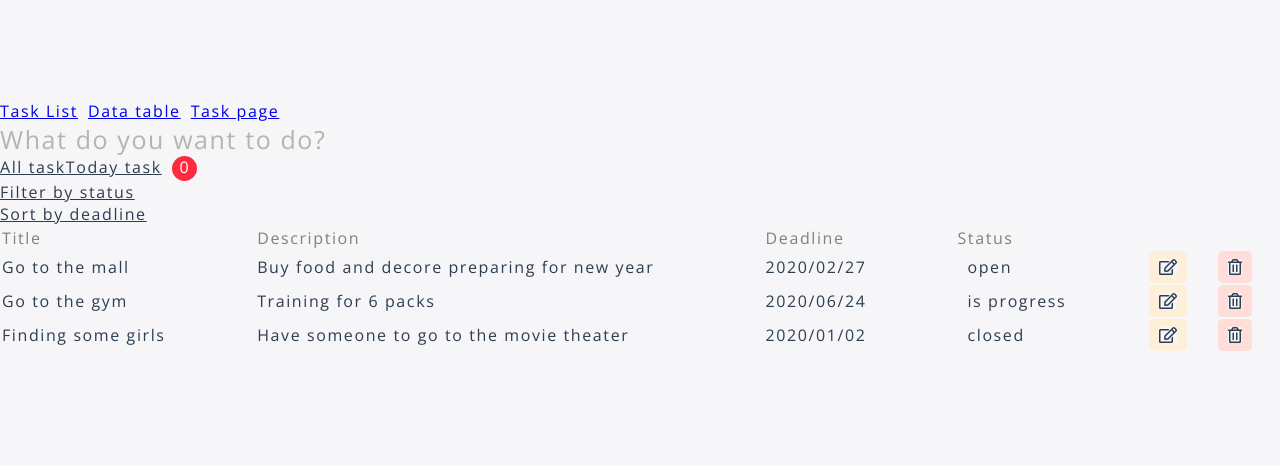
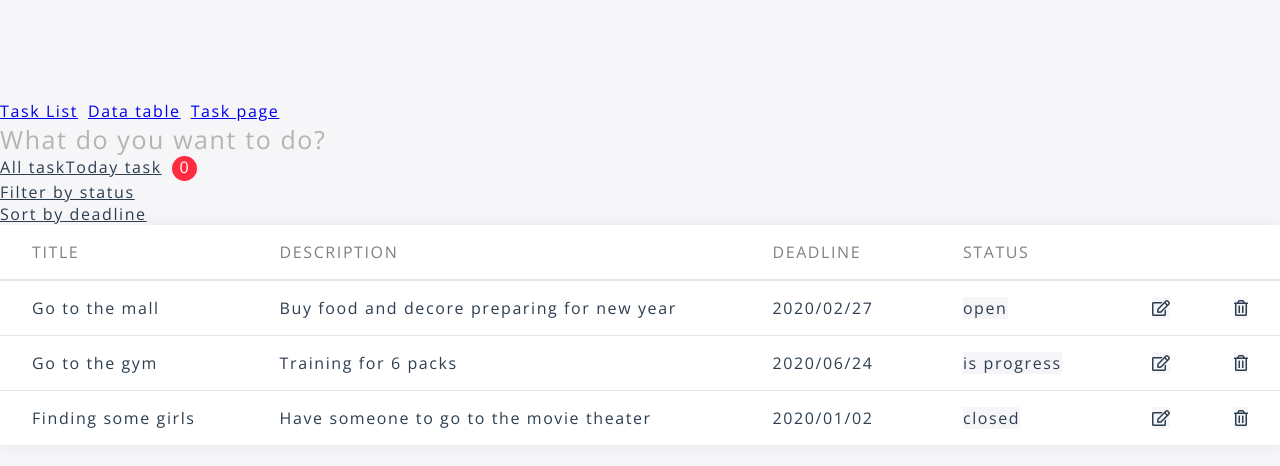
Before and after one commit to tonyminh95/todo-list-vuejs, a Vue app: page /tasks in a window 1280 px wide. Shown: the top 466 px of the page. Built offline with nearby package versions, Linux system fonts and the light colour scheme.

Commit message:
custom table

```diff
--- a/src/components/bases/BasePagination.vue
+++ b/src/components/bases/BasePagination.vue
@@ -48,7 +48,7 @@
 
         computed: {
             numberOfPages () {
-                return Math.trunc(this.list_size / this.page_size) + 1
+                return Math.ceil(this.list_size / this.page_size)
             }
         },
 
--- a/src/pages/TaskPage.vue
+++ b/src/pages/TaskPage.vue
@@ -1,21 +1,101 @@
 <template>
-    <div>
+    <div style="width: 85%; margin: 0 auto; margin-top: 50px;">
 
         <table class="table">
             <thead>
-                <tr>Title</tr>
-                <tr>Description</tr>
-                <tr>Deadline</tr>
-                <tr>Status</tr>
+                <tr>
+                    <th v-for="(header, index) in headers" :key="index" :width="header.width">{{ header.title }}</th>
+                </tr>
             </thead>
-            <tbody></tbody>
+            <tbody>
+                <tr v-for="body in bodies" :key="body.id">
+                    <td v-for="(header, index) in headers" :key="index">
+                        {{ body[header.title] }}
+                    </td>
+                </tr>
+            </tbody>
+            <tfoot>
+                <tr>
+                    <td :colspan="headers.length">
+                        <ul>
+                            <!-- <li class="u-display-inline-block u-margin-right-small"> -->
+                            <li>
+                                <dropdown :items="entries" >
+                                    <div slot="dropdownButton">
+                                        <!-- Row per pages <span class="u-border-bottom">{{ numberOfEntries }}</span> -->
+                                        <fa-icon :icon="['fas', 'sort-down']"></fa-icon>
+                                    </div>
+                                </dropdown>
+                            </li>
+                            <li>
+                                <pagination
+                                    :page_size="page_size"
+                                    :list_size="bodies.length"
+                                    @page-number="test"
+                                />
+                            </li>
+                        </ul>
+                    </td>
+                </tr>
+            </tfoot>
         </table>
 
     </div>
 </template>
 
 <script>
+    import Pagination from '@/components/bases/BasePagination'
+    import Dropdown from '@/components/bases/BaseDropdown'
+
     export default {
-        name: 'TaskPage'
+        name: 'TaskPage',
+
+        components: {
+            Pagination,
+            Dropdown
+        },
+
+        data() {
+            return {
+                page_size: 1,
+                entries: [10, 25, 50, 75, 100],
+                headers: [
+                    { width: '20%', title: 'title' },
+                    { width: '55%', title: 'description' },
+                    { width: '10%', title: 'deadline' },
+                    { width: '15%', title: 'status' },
+                ],
+                bodies: [
+                    {
+                        id: 1,
+                        title: 'Maecenas pharetra convallis posuere morbi',
+                        description: 'Lorem ipsum dolor sit amet, consectetur adipiscing elit, sed do eiusmod tempor incididunt ut labore et dolore magna aliqua. Ornare suspendisse sed nisi lacus sed viverra tellus. Sed risus pretium quam vulputate dignissim. Amet massa vitae tortor condimentum. Ultricies lacus sed turpis tincidunt id aliquet risus feugiat in.',
+                        deadline: '13/02/2020',
+                        status: 'open'
+                    },
+                    {
+                        id: 2,
+                        title: 'Volutpat blandit aliquam etiam erat',
+                        description: 'Lorem ipsum dolor sit amet, consectetur adipiscing elit, sed do eiusmod tempor incididunt ut labore et dolore magna aliqua. Netus et malesuada fames ac turpis egestas maecenas. Fermentum odio eu feugiat pretium nibh ipsum consequat nisl vel. Lobortis mattis aliquam faucibus purus in massa. Dignissim suspendisse in est ante in.',
+                        deadline: '26/08/2020',
+                        status: 'open'
+                    },
+                    {
+                        id: 3,
+                        title: 'Massa tincidunt dui ut ornare',
+                        description: 'Lorem ipsum dolor sit amet, consectetur adipiscing elit, sed do eiusmod tempor incididunt ut labore et dolore magna aliqua. Est placerat in egestas erat imperdiet sed euismod. Nisi quis eleifend quam adipiscing vitae proin sagittis nisl. Interdum velit laoreet id donec ultrices tincidunt. Tortor at auctor urna nunc id cursus metus aliquam eleifend.',
+                        deadline: '03/05/2020',
+                        status: 'in progress'
+                    },
+                    {
+                        id: 4,
+                        title: 'Diam phasellus vestibulum lorem sed',
+                        description: 'Lorem ipsum dolor sit amet, consectetur adipiscing elit, sed do eiusmod tempor incididunt ut labore et dolore magna aliqua. Varius quam quisque id diam vel quam. Convallis posuere morbi leo urna. Eu lobortis elementum nibh tellus molestie nunc. Lacus vestibulum sed arcu non odio.',
+                        deadline: '13/12/2020',
+                        status: 'closed'
+                    },
+                ]
+            }
+        }
     }
 </script>
--- a/src/styles/_variables.scss
+++ b/src/styles/_variables.scss
@@ -4,6 +4,7 @@
 $color-gray: gray;
 $color-white: white;
 $color-teal: teal;
+$color-black: black;
 
 // (custom color)
 $theme-colors: (
@@ -25,7 +26,7 @@
 $color-icon: #2c2834;
 
 // Dimensions
-$default-dimension: .8rem;
+$default-dimension: 1rem;
 $medium-dimension: 4rem;
 $default-letter-spacing: .1rem;
 // (border radius)
@@ -33,9 +34,12 @@
 $border-radius-medium: 1rem;
 
 // (table)
+$table-header-background-color: #e9eff3;
 $table-cell-padding: $default-dimension $default-dimension * 2;
+
+
+
 $table-cell-line-height: 3rem;
-$table-cell-header-color: lighten($color-navy, 15);
 $table-row-border-radius: 10px;
 $table-row-margin-bottom: $default-dimension;
 
--- a/src/styles/base/_utilities.scss
+++ b/src/styles/base/_utilities.scss
@@ -9,6 +9,8 @@
 .u-margin-bottom-medium { margin-bottom: 4rem; }
 // .u-margin-bottom-big { margin-bottom: 8rem; }
 
+.u-margin-right-small { margin-right: 1.5rem; }
+
 .u-border-bottom { border-bottom: 1px solid $color-gray; }
 
-// .u-display-inline-block { display: inline-block; }
+.u-display-inline-block { display: inline-block; }
--- a/src/styles/components/_table.scss
+++ b/src/styles/components/_table.scss
@@ -1,46 +1,72 @@
-// .table {
-    //     width: 100%;
-    //     border-collapse: separate;
-    //     border-spacing: 0 0.5rem;
+.table {
+    width: 100%;
+    -webkit-box-shadow: 0px 0px 10px 5px rgba(lighten($color-gray, 40%), 0.57);
+    -moz-box-shadow: 0px 0px 10px 5px rgba(lighten($color-gray, 40%),0.57);
+    box-shadow: 0px 0px 10px 5px rgba(lighten($color-gray, 40%),0.57);
+    border-collapse: collapse;
+    text-align: left;
+    border-radius: $border-radius-medium;
 
-    //     > thead,
-    //     > tbody {
-    //         > tr {
-    //             > th,
-    //             > td {
-    //                 padding: $table-cell-padding;
-    //                 line-height: $table-cell-line-height;
-    //                 text-align: left;
-    //             }
-    //         }
-    //     }
+    > thead,
+    > tbody {
+        > tr {
+            > th {
+                background-color: $table-header-background-color;
 
-    //     > thead {
-    //         text-transform: uppercase;
-    //         color: $table-cell-header-color;
-    //     }
+                &:first-child {
+                    border-radius: $border-radius-medium 0 0 0;
+                }
 
-    //     > tbody {
-    //         > tr {
-    //             > td {
-    //                 background: #fff;
-    //                 color: $color-gray;
-    //             }
+                &:last-child {
+                    border-radius: 0 $border-radius-medium 0 0;
+                }
+            }
 
-    //             > td:first-child {
-    //                 border-top-left-radius: $table-row-border-radius;
-    //                 border-bottom-left-radius: $table-row-border-radius;
-    //             }
+            > td {
+                background-color: $color-white;
+                vertical-align: top;
+            }
 
-    //             > td:last-child {
-    //                 border-top-right-radius: $table-row-border-radius;
-    //                 border-bottom-right-radius: $table-row-border-radius;
-    //             }
-    //         }
-    //     }
+            > th,
+            > td {
+                padding: $table-cell-padding;
+            }
 
-    //     &__button-box {
-    //         width: 1%;
-    //         white-space:nowrap;
-    //     }
-    // }
+            &:not(:first-child) {
+                border-top: 1px solid lighten($color-gray, 40%);
+            }
+        }
+    }
+
+    > thead  > tr {
+        text-transform: uppercase;
+        border-bottom: 2px solid lighten($color-gray, 40%);
+    }
+
+    > tbody > tr {
+        cursor: pointer;
+
+        &:hover {
+            > td {
+                background-color: lighten($color-gray, 46%);
+            }
+        }
+    }
+
+    > tfoot {
+        > tr {
+            > td {
+                border-top: 1px solid lighten($color-gray, 40%);
+                background-color: $color-white;
+                text-align: right;
+                padding: $table-cell-padding;
+                border-radius: 0 0 $border-radius-medium $border-radius-medium;
+            }
+        }
+    }
+
+    // //     &__button-box {
+    // //         width: 1%;
+    // //         white-space:nowrap;
+    // //     }
+}
--- a/src/styles/main.scss
+++ b/src/styles/main.scss
@@ -4,11 +4,11 @@
 
 @import 'base/utilities';
 
-@import 'components/button';
-@import 'components/condition';
+// @import 'components/button';
+// @import 'components/condition';
 @import 'components/dropdown';
 @import 'components/pagination';
 @import 'components/table';
 
-@import 'status';
-@import 'modal';
+// @import 'status';
+// @import 'modal';
```
